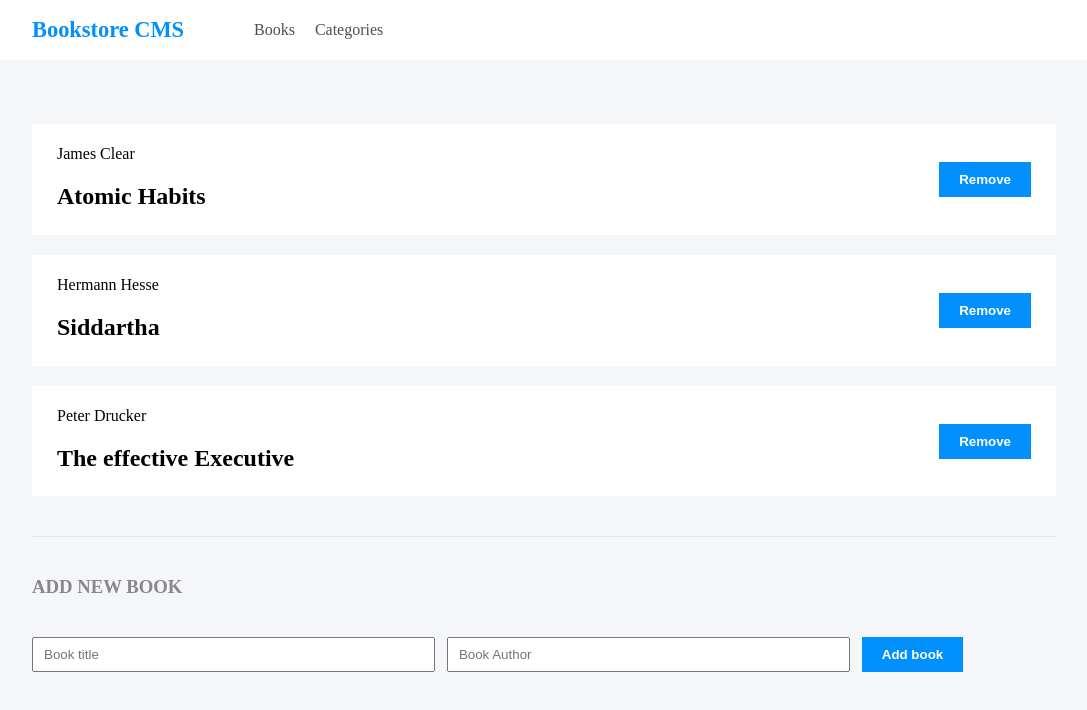
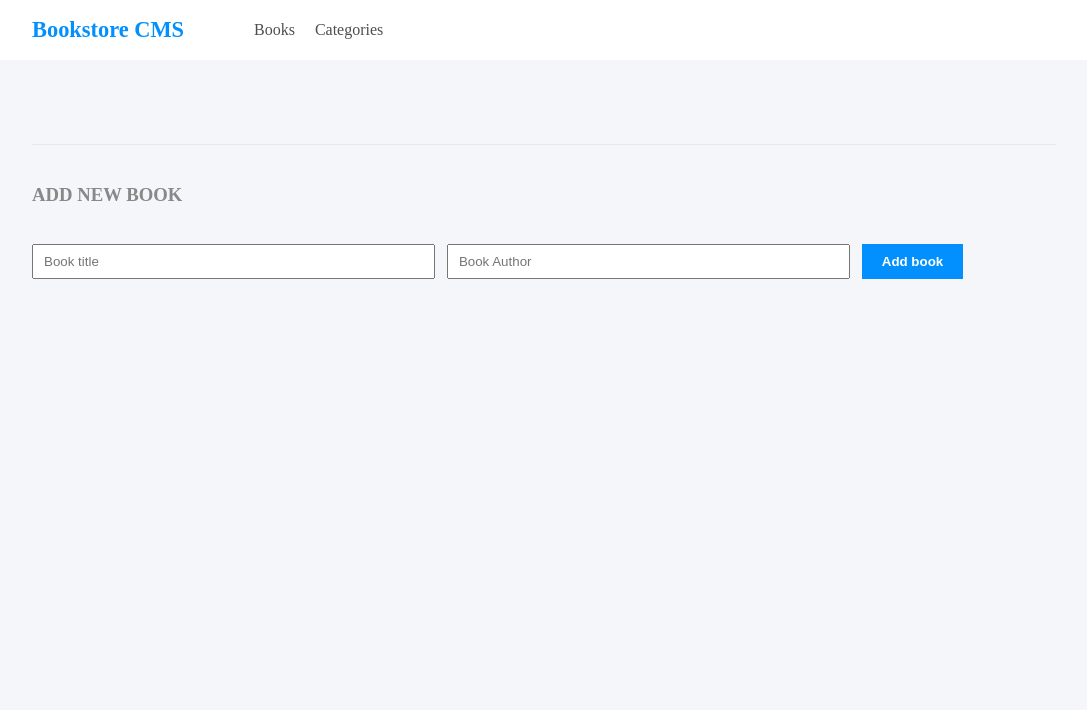
Before and after one commit to Baroka-wp/react-book-store, a React (Create React App) app: page / in a window 1280 px wide. Shown: the top 710 px of the page, without its empty margins (96-1183 px from the left). Built offline with nearby package versions, Linux system fonts and the light colour scheme.

Commit message:
add redux to book store app

```diff
--- a/package.json
+++ b/package.json
@@ -3,14 +3,18 @@
   "version": "0.1.0",
   "private": true,
   "dependencies": {
+    "@reduxjs/toolkit": "^1.8.2",
     "@testing-library/jest-dom": "^5.16.4",
     "@testing-library/react": "^13.2.0",
     "@testing-library/user-event": "^13.5.0",
     "prop-types": "^15.8.1",
     "react": "^18.1.0",
     "react-dom": "^18.1.0",
+    "react-redux": "^8.0.2",
     "react-router-dom": "^6.3.0",
     "react-scripts": "5.0.1",
+    "redux": "^4.2.0",
+    "uuid": "^8.3.2",
     "web-vitals": "^2.1.4"
   },
   "scripts": {
--- a/src/App.css
+++ b/src/App.css
@@ -17,6 +17,7 @@ li {
 }
 
 button {
+  cursor: pointer;
   padding: 10px 20px;
   font-weight: 600;
   border: none;
--- a/src/BooksContainer.js
+++ b/src/BooksContainer.js
@@ -1,13 +1,15 @@
 import React from 'react';
+import { useDispatch, useSelector } from 'react-redux';
 import Books from './components/Books';
 import InputBook from './components/InputBook';
+import { deleteBook } from './redux/books/books';
 
 const BooksContainer = () => {
-  const books = [
-    { id: 1, title: 'Atomic Habits', author: 'James Clear' },
-    { id: 2, title: 'Siddartha', author: 'Hermann Hesse' },
-    { id: 3, title: 'The effective Executive', author: 'Peter Drucker' },
-  ];
+  const books = useSelector((state) => state.books);
+  const dispatch = useDispatch();
+  const handleClick = (id) => {
+    dispatch(deleteBook(id));
+  };
   return (
     <div className="display__books">
       {
@@ -16,6 +18,7 @@ const BooksContainer = () => {
             key={book.id}
             author={book.author}
             title={book.title}
+            handleClick={() => handleClick(book.id)}
           />
         ))
       }
--- a/src/components/Books.js
+++ b/src/components/Books.js
@@ -1,19 +1,25 @@
 import React from 'react';
 import PropTypes from 'prop-types';
 
-const Books = ({ author, title }) => (
+const Books = ({ author, title, handleClick }) => (
   <div className="book">
     <div>
       <p>{author}</p>
       <h2>{title}</h2>
     </div>
-    <button type="button" className="btn_blue">Remove</button>
+    <button
+      type="button"
+      className="btn_blue"
+      onClick={handleClick}
+    >
+      Remove
+    </button>
   </div>
 );
-
 Books.propTypes = {
   author: PropTypes.string.isRequired,
   title: PropTypes.string.isRequired,
+  handleClick: PropTypes.func.isRequired,
 };
 
 export default Books;
--- a/src/components/InputBook.js
+++ b/src/components/InputBook.js
@@ -1,11 +1,30 @@
-import React from 'react';
+import React, { useRef } from 'react';
+import { v4 as uuidv4 } from 'uuid';
+import { useDispatch } from 'react-redux';
+import { addBook } from '../redux/books/books';
 
-const InputBook = () => (
-  <form className="input__book">
-    <input type="text" placeholder="Book title" />
-    <input type="text" placeholder="Book Author" />
-    <input type="submit" className="btn_blue" value="Add book" />
-  </form>
-);
+const InputBook = () => {
+  const bookTitle = useRef();
+  const bookAuthor = useRef();
+  const dispatch = useDispatch();
+
+  const handleAddBook = (e) => {
+    e.preventDefault();
+    dispatch(addBook({
+      id: uuidv4(),
+      title: bookTitle.current.value,
+      author: bookAuthor.current.value,
+    }));
+    bookTitle.current.value = null;
+    bookAuthor.current.value = null;
+  };
+  return (
+    <form className="input__book" onSubmit={(e) => handleAddBook(e)}>
+      <input ref={bookTitle} type="text" placeholder="Book title" />
+      <input ref={bookAuthor} type="text" placeholder="Book Author" />
+      <input type="submit" className="btn_blue" value="Add book" />
+    </form>
+  );
+};
 
 export default InputBook;
--- a/src/index.js
+++ b/src/index.js
@@ -1,15 +1,20 @@
 import React from 'react';
 import ReactDOM from 'react-dom/client';
 import { BrowserRouter as Router } from 'react-router-dom';
+import { Provider } from 'react-redux';
 import App from './App';
 import NavBar from './components/NavBar';
+import store from './redux/configureStore';
 
 const root = ReactDOM.createRoot(document.getElementById('root'));
+
 root.render(
   <React.StrictMode>
-    <Router>
-      <NavBar />
-      <App />
-    </Router>
+    <Provider store={store}>
+      <Router>
+        <NavBar />
+        <App />
+      </Router>
+    </Provider>
   </React.StrictMode>,
 );
--- /dev/null
+++ b/src/redux/books/books.js
@@ -0,0 +1,21 @@
+const ADD_BOOK = 'ADD_BOOK';
+const REMOVE_BOOK = 'REMOVE_BOOK';
+
+export const addBook = (payload) => ({ type: ADD_BOOK, payload });
+export const deleteBook = (payload) => ({ type: REMOVE_BOOK, payload });
+
+const bookReducer = (state = [], action) => {
+  switch (action.type) {
+    case REMOVE_BOOK:
+      return [...state].filter((s) => s.id !== action.payload);
+    case ADD_BOOK:
+      return [
+        ...state,
+        action.payload,
+      ];
+    default:
+      return state;
+  }
+};
+
+export default bookReducer;
--- /dev/null
+++ b/src/redux/categories/categories.js
@@ -0,0 +1,12 @@
+const CHECK_STATUS = 'CHECK_STATUS';
+
+export const checkStatus = () => ({ type: CHECK_STATUS });
+
+const categoryReducer = (state = [], action) => {
+  if (action.type === CHECK_STATUS) {
+    return 'Under construction';
+  }
+  return state;
+};
+
+export default categoryReducer;
--- /dev/null
+++ b/src/redux/configureStore.js
@@ -0,0 +1,12 @@
+import { createStore } from '@reduxjs/toolkit';
+import { combineReducers } from 'redux';
+import bookReducer from './books/books';
+import categoryReducer from './categories/categories';
+
+const rootReducer = combineReducers({
+  books: bookReducer,
+  categories: categoryReducer,
+});
+const store = createStore(rootReducer);
+
+export default store;
```
Also changed, not shown: 1 other file (tests, documents, lock files or other folders).
